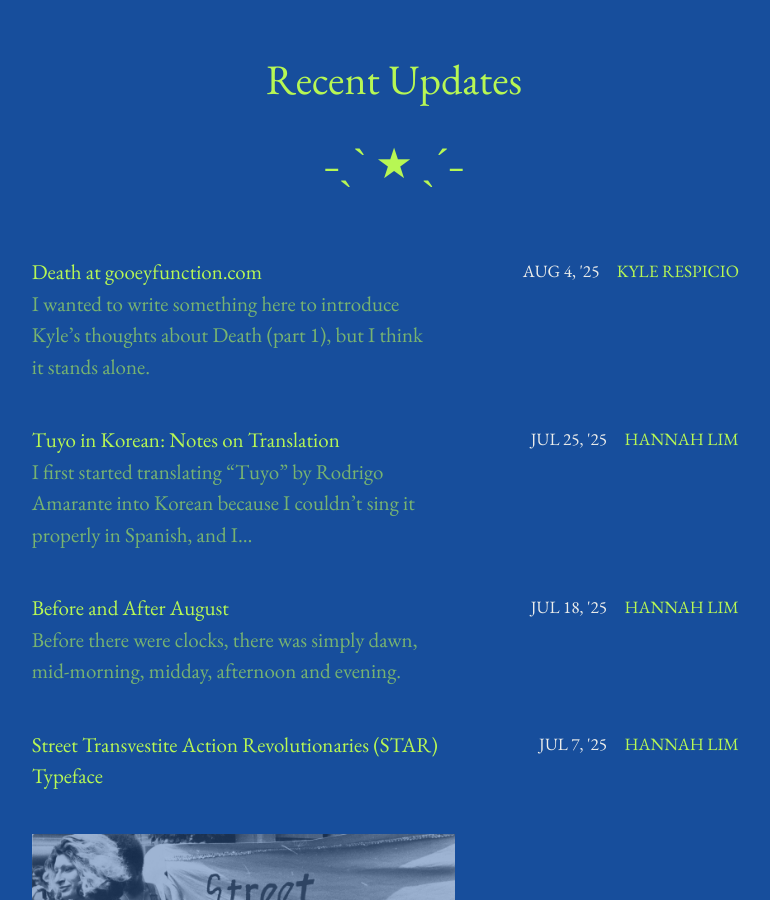
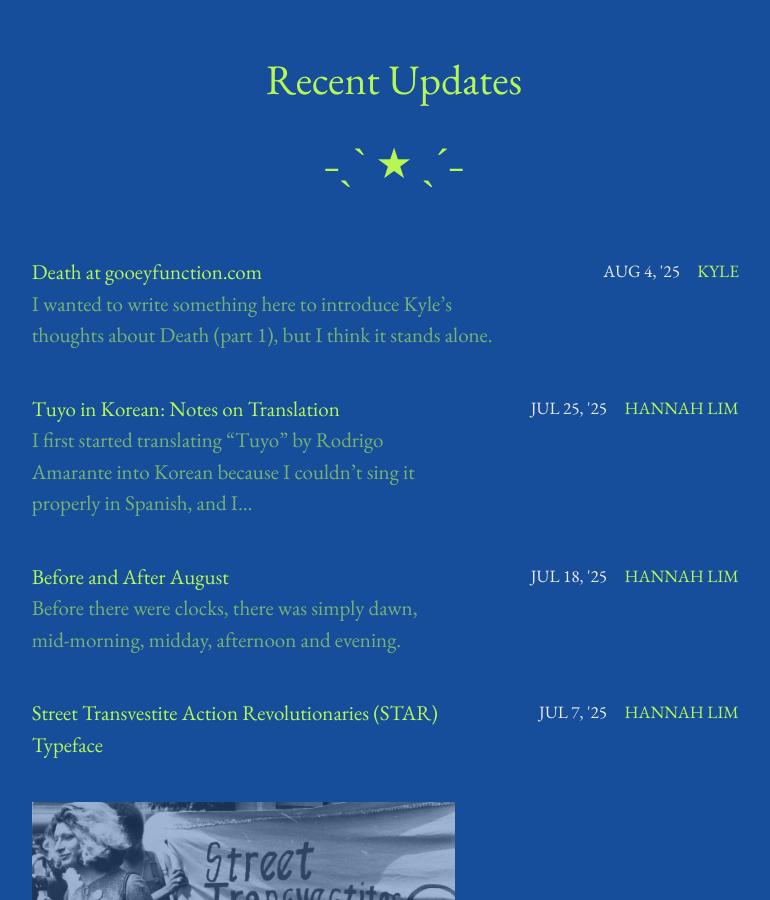
Before and after one commit to limh0228/schemes_and_machinations, a Jekyll site: the page built from index.html, in a window 1280 px wide and 900 px high, scrolled down 562 px. Shown: the whole window, without its empty margins (246-1016 px from the left). Built offline with Jekyll 4.4.1, drawn with Linux system fonts in a browser that asks for light colours; the list of posts is cut into pages by our own code.

Commit message:
Remove name
remove name

```diff
--- a/_posts/2025-08-04-kyle-death.md
+++ b/_posts/2025-08-04-kyle-death.md
@@ -1,7 +1,7 @@
 ---
 layout: post
 title: "Death at gooeyfunction.com"
-author: "Kyle Respicio"
+author: "Kyle"
 date: 2025-08-04
 published: true
 ---
--- a/pages/community.md
+++ b/pages/community.md
@@ -17,7 +17,7 @@
 
 ## Essays from the Masses
 - [2025-06-28] [Strontium by Sarah Wang]({{ site.baseurl }}{% post_url 2025-06-28-strontium %})
-- [2025-08-04] [Death (Part 1) by Kyle Respicio]({{ site.baseurl }}{% post_url 2025-08-04-kyle-death %})
+- [2025-08-04] [Death (Part 1) by Kyle]({{ site.baseurl }}{% post_url 2025-08-04-kyle-death %})
 
 <br>
 
```
